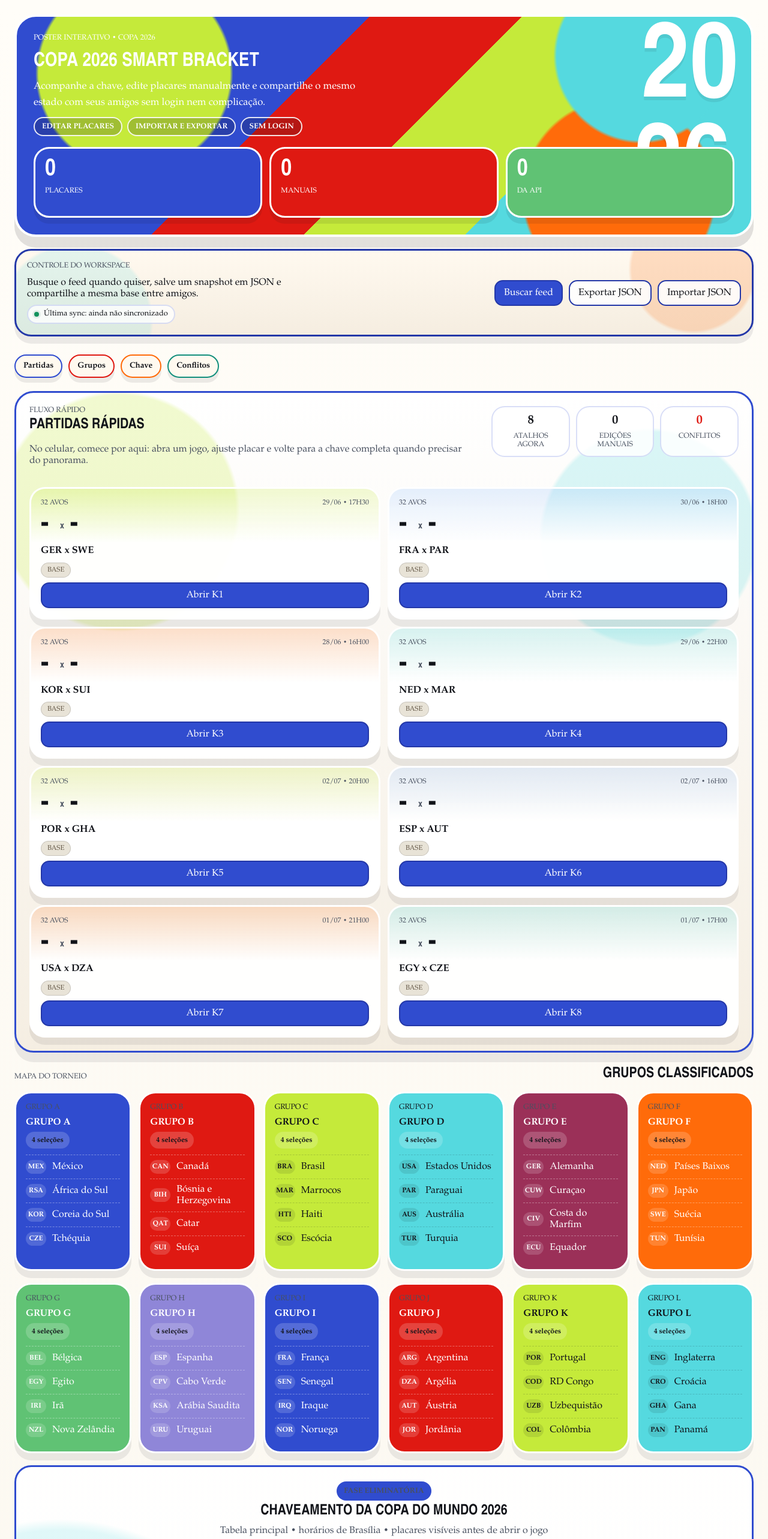
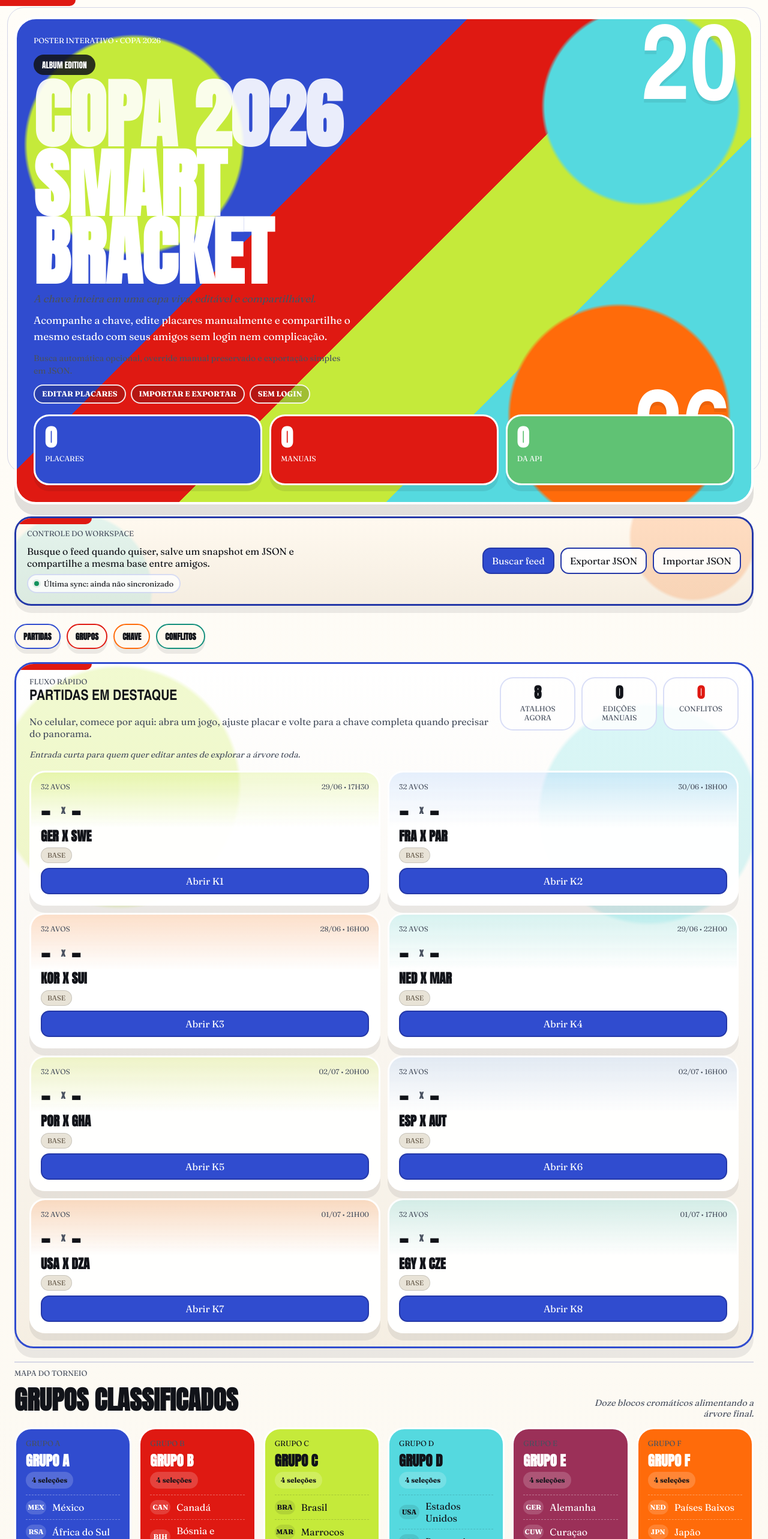
Before and after one commit to WellingtonFilho7/copa-2026-smart-bracket-v2, a React (Vite) app: page / in a window 1280 px wide. Shown: the top 2566 px of the page at 60% size. Built offline with nearby package versions, Linux system fonts and the light colour scheme.

Commit message:
Sharpen editorial poster styling

```diff
--- a/src/App.tsx
+++ b/src/App.tsx
@@ -160,10 +160,20 @@ export default function App() {
         </div>
         <div className="hero-copy">
           <p className="eyebrow hero-kicker">Poster interativo • Copa 2026</p>
-          <h1>Copa 2026 Smart Bracket</h1>
+          <div className="hero-title-stack">
+            <span className="hero-stamp">album edition</span>
+            <h1>
+              <span>Copa 2026</span>
+              Smart Bracket
+            </h1>
+          </div>
+          <p className="hero-deck">A chave inteira em uma capa viva, editável e compartilhável.</p>
           <p className="hero-lead">
             Acompanhe a chave, edite placares manualmente e compartilhe o mesmo estado com seus
             amigos sem login nem complicação.
+          </p>
+          <p className="hero-note">
+            Busca automática opcional, override manual preservado e exportação simples em JSON.
           </p>
           <div className="hero-ribbon-list" aria-label="Características da home">
             <span>editar placares</span>
@@ -208,8 +218,11 @@ export default function App() {
 
       <section className="section-block" id="grupos">
         <div className="section-heading">
-          <p className="eyebrow">Mapa do torneio</p>
-          <h2>Grupos classificados</h2>
+          <div>
+            <p className="eyebrow">Mapa do torneio</p>
+            <h2>Grupos classificados</h2>
+          </div>
+          <p className="section-note">Doze blocos cromáticos alimentando a árvore final.</p>
         </div>
         <GroupCards teams={workspace.tournament.teams} />
       </section>
--- a/src/components/GroupCards.tsx
+++ b/src/components/GroupCards.tsx
@@ -26,7 +26,7 @@ export function GroupCards({ teams }: GroupCardsProps) {
 
 function GroupCard({ group, teams }: { group: string; teams: TeamDefinition[] }) {
   return (
-    <section className={`group-card group-${group.toLowerCase()}`}>
+    <section className={`group-card group-${group.toLowerCase()}`} data-group={group}>
       <header className="group-card-header">
         <p className="eyebrow">Grupo {group}</p>
         <h3>Grupo {group}</h3>
--- a/src/components/MatchHub.tsx
+++ b/src/components/MatchHub.tsx
@@ -31,11 +31,12 @@ export function MatchHub({ matches, conflictCount, onOpenMatch }: MatchHubProps)
       <div className="match-hub-header">
         <div>
           <p className="eyebrow">Fluxo rápido</p>
-          <h2>Partidas rápidas</h2>
+          <h2>Partidas em destaque</h2>
           <p className="muted-copy">
             No celular, comece por aqui: abra um jogo, ajuste placar e volte para a chave
             completa quando precisar do panorama.
           </p>
+          <p className="match-hub-note">Entrada curta para quem quer editar antes de explorar a árvore toda.</p>
         </div>
         <div className="match-hub-metrics" aria-label="Resumo do workspace">
           <div className="match-metric">
--- a/src/styles.css
+++ b/src/styles.css
@@ -1,3 +1,5 @@
+@import url("https://fonts.googleapis.com/css2?family=Anton&family=Fraunces:opsz,wght@9..144,400;9..144,500;9..144,700;9..144,800&display=swap");
+
 :root {
   color-scheme: light;
   --paper: #f7f2e8;
@@ -21,7 +23,7 @@
   --album-plum: #8f86d8;
   --ok: #12925d;
   --warn: #d34c14;
-  font-family: "Palatino Linotype", "Book Antiqua", Georgia, serif;
+  font-family: "Fraunces", "Palatino Linotype", "Book Antiqua", Georgia, serif;
   background: var(--paper);
   color: var(--ink);
 }
@@ -38,6 +40,15 @@ body {
     radial-gradient(circle at 76% 22%, rgba(223, 25, 18, 0.18) 0, rgba(223, 25, 18, 0.18) 2px, transparent 3px),
     radial-gradient(circle at 32% 86%, rgba(197, 234, 58, 0.22) 0, rgba(197, 234, 58, 0.22) 2px, transparent 3px),
     linear-gradient(180deg, #fffdf8 0%, #f8f3e8 100%);
+}
+
+body::before {
+  content: "";
+  position: fixed;
+  inset: 12px;
+  border: 1.5px solid rgba(36, 56, 168, 0.2);
+  border-radius: 28px;
+  pointer-events: none;
 }
 
 h1,
@@ -58,7 +69,7 @@ input {
 }
 
 .app-shell {
-  padding: 24px;
+  padding: 28px 24px 32px;
   max-width: 1640px;
   margin: 0 auto;
 }
@@ -83,6 +94,8 @@ input {
   padding: 9px 13px;
   font-size: 0.84rem;
   font-weight: 700;
+  font-family: "Anton", "Arial Narrow", sans-serif;
+  text-transform: uppercase;
   box-shadow: 0 8px 0 rgba(17, 19, 25, 0.08);
 }
 
@@ -107,7 +120,7 @@ input {
 
 .hero h1,
 .bracket-header h2 {
-  font-family: "Arial Narrow", "Avenir Next Condensed", "Helvetica Neue Condensed", sans-serif;
+  font-family: "Anton", "Arial Narrow", "Avenir Next Condensed", "Helvetica Neue Condensed", sans-serif;
   text-transform: uppercase;
   margin: 0;
 }
@@ -142,7 +155,7 @@ input {
   position: relative;
   z-index: 1;
   display: grid;
-  gap: 10px;
+  gap: 12px;
   align-content: start;
 }
 
@@ -150,13 +163,60 @@ input {
   color: #fff;
 }
 
+.hero-title-stack {
+  display: grid;
+  gap: 10px;
+}
+
+.hero-stamp {
+  display: inline-flex;
+  width: fit-content;
+  align-items: center;
+  min-height: 34px;
+  padding: 0 14px;
+  border-radius: 999px;
+  background: rgba(17, 19, 25, 0.86);
+  color: #fff;
+  font-family: "Anton", "Arial Narrow", sans-serif;
+  font-size: 0.84rem;
+  text-transform: uppercase;
+}
+
+.hero h1 {
+  display: grid;
+  gap: 4px;
+  max-width: 9ch;
+  font-size: clamp(3.9rem, 11vw, 7.8rem);
+  line-height: 0.9;
+}
+
+.hero h1 span {
+  color: rgba(255, 255, 255, 0.9);
+}
+
+.hero-deck {
+  margin: 0;
+  max-width: 30rem;
+  color: rgba(255, 255, 255, 0.88);
+  font-size: 1.05rem;
+  font-style: italic;
+}
+
 .hero-lead {
   margin: 0;
-  max-width: 38rem;
+  max-width: 36rem;
   color: #fff;
-  font-size: 1.04rem;
-  line-height: 1.6;
+  font-size: 1.08rem;
+  line-height: 1.58;
   max-width: 34rem;
+}
+
+.hero-note {
+  margin: 0;
+  max-width: 33rem;
+  color: rgba(255, 255, 255, 0.82);
+  font-size: 0.88rem;
+  line-height: 1.5;
 }
 
 .hero-ribbon-list {
@@ -183,9 +243,9 @@ input {
   position: relative;
   z-index: 1;
   display: grid;
-  grid-template-columns: repeat(3, minmax(0, 1fr));
+  grid-template-columns: 1fr;
   gap: 12px;
-  align-content: end;
+  align-content: center;
 }
 
 .hero-stat {
@@ -200,8 +260,16 @@ input {
   box-shadow: 0 10px 0 rgba(17, 19, 25, 0.09);
 }
 
+.hero-stat:nth-child(2) {
+  margin-left: 18px;
+}
+
+.hero-stat:nth-child(3) {
+  margin-left: 36px;
+}
+
 .hero-stat strong {
-  font-family: "Arial Narrow", "Avenir Next Condensed", "Helvetica Neue Condensed", sans-serif;
+  font-family: "Anton", "Arial Narrow", "Avenir Next Condensed", "Helvetica Neue Condensed", sans-serif;
   font-size: 2.45rem;
   line-height: 1;
   font-variant-numeric: tabular-nums;
@@ -263,6 +331,22 @@ input {
   padding: 18px;
   margin-bottom: 18px;
   box-shadow: 0 12px 0 rgba(17, 19, 25, 0.08);
+  position: relative;
+  overflow: hidden;
+}
+
+.toolbar::before,
+.match-hub::before,
+.bracket-shell::before,
+.conflict-panel::before {
+  content: "";
+  position: absolute;
+  top: 0;
+  left: 0;
+  width: 126px;
+  height: 10px;
+  border-bottom-right-radius: 18px;
+  background: var(--album-red);
 }
 
 .hero-ribbon,
@@ -352,13 +436,28 @@ input {
   gap: 16px;
   align-items: end;
   margin-bottom: 14px;
+  padding-top: 10px;
+  border-top: 2px solid rgba(36, 56, 168, 0.18);
 }
 
 .section-heading h2,
 .conflict-panel h3 {
   margin: 0;
-  font-family: "Arial Narrow", "Avenir Next Condensed", "Helvetica Neue Condensed", sans-serif;
+  font-family: "Anton", "Arial Narrow", "Avenir Next Condensed", "Helvetica Neue Condensed", sans-serif;
   text-transform: uppercase;
+}
+
+.section-heading h2 {
+  font-size: clamp(1.8rem, 4vw, 2.7rem);
+}
+
+.section-note {
+  margin: 0;
+  max-width: 19rem;
+  text-align: right;
+  color: var(--muted);
+  font-size: 0.92rem;
+  font-style: italic;
 }
 
 .section-nav a:nth-child(4n + 1) {
@@ -408,6 +507,13 @@ input {
   color: var(--ink);
 }
 
+.match-hub-note {
+  margin: 10px 0 0;
+  color: var(--muted);
+  font-size: 0.88rem;
+  font-style: italic;
+}
+
 .match-hub .muted-copy,
 .match-hub .eyebrow {
   color: var(--muted);
@@ -430,8 +536,9 @@ input {
 
 .match-metric strong {
   display: block;
-  font-size: 1.3rem;
-  line-height: 1.1;
+  font-family: "Anton", "Arial Narrow", sans-serif;
+  font-size: 1.55rem;
+  line-height: 1;
   font-variant-numeric: tabular-nums;
 }
 
@@ -461,6 +568,8 @@ input {
   display: grid;
   gap: 8px;
   box-shadow: 0 12px 0 rgba(17, 19, 25, 0.08);
+  position: relative;
+  overflow: hidden;
 }
 
 .match-quick-card:nth-child(4n + 1) {
@@ -481,16 +590,19 @@ input {
 
 .match-quick-card h3 {
   margin: 0;
-  font-size: 1.02rem;
+  font-family: "Anton", "Arial Narrow", sans-serif;
+  font-size: 1.35rem;
+  text-transform: uppercase;
   color: var(--ink);
-  line-height: 1.25;
+  line-height: 1.05;
+  max-width: 11ch;
 }
 
 .match-quick-score {
   display: flex;
   align-items: center;
   gap: 10px;
-  font-family: "Arial Narrow", "Avenir Next Condensed", "Helvetica Neue Condensed", sans-serif;
+  font-family: "Anton", "Arial Narrow", "Avenir Next Condensed", "Helvetica Neue Condensed", sans-serif;
   font-size: clamp(2rem, 6vw, 3rem);
   font-weight: 700;
   line-height: 1;
@@ -557,9 +669,23 @@ input {
 
 .group-card {
   --group-accent: var(--accent);
+  position: relative;
+  overflow: hidden;
   border-radius: 28px;
   padding: 16px;
   box-shadow: 0 12px 0 rgba(17, 19, 25, 0.08);
+}
+
+.group-card::after {
+  content: attr(data-group);
+  position: absolute;
+  right: 12px;
+  bottom: -8px;
+  font-family: "Anton", "Arial Narrow", sans-serif;
+  font-size: 5rem;
+  line-height: 1;
+  color: rgba(255, 255, 255, 0.18);
+  pointer-events: none;
 }
 
 .group-card-header {
@@ -584,7 +710,9 @@ input {
 .group-card-header h3 {
   margin: 0;
   text-transform: uppercase;
-  font-size: 0.98rem;
+  font-family: "Anton", "Arial Narrow", sans-serif;
+  font-size: 1.45rem;
+  line-height: 1;
   color: #fff;
 }
 
@@ -665,6 +793,7 @@ input {
   padding: 8px 10px;
   border-radius: 999px;
   background: var(--album-blue);
+  font-family: "Anton", "Arial Narrow", sans-serif;
 }
 
 .match-card {
@@ -708,6 +837,7 @@ input {
   border-radius: 999px;
   background: var(--album-red);
   color: #fff;
+  font-family: "Anton", "Arial Narrow", sans-serif;
   font-weight: 700;
 }
 
@@ -736,7 +866,7 @@ input {
   border-radius: 999px;
   background: rgba(48, 76, 207, 0.08);
   color: var(--ink);
-  font-family: "Arial Narrow", "Avenir Next Condensed", "Helvetica Neue Condensed", sans-serif;
+  font-family: "Anton", "Arial Narrow", "Avenir Next Condensed", "Helvetica Neue Condensed", sans-serif;
   font-size: 1.15rem;
   font-weight: 700;
   font-variant-numeric: tabular-nums;
@@ -828,6 +958,9 @@ input {
 
 .match-modal h2 {
   color: var(--ink);
+  font-family: "Anton", "Arial Narrow", sans-serif;
+  font-size: clamp(2rem, 5vw, 3rem);
+  line-height: 0.95;
 }
 
 .modal-kicker {
@@ -954,8 +1087,8 @@ input {
   border-radius: 999px;
   background: var(--album-red);
   color: #fff;
-  font-family: "Arial Narrow", "Avenir Next Condensed", "Helvetica Neue Condensed", sans-serif;
-  font-size: 1.2rem;
+  font-family: "Anton", "Arial Narrow", "Avenir Next Condensed", "Helvetica Neue Condensed", sans-serif;
+  font-size: 1.4rem;
   font-variant-numeric: tabular-nums;
 }
 
@@ -1053,6 +1186,15 @@ input {
     grid-template-columns: 1fr;
   }
 
+  .hero-stats {
+    grid-template-columns: repeat(3, minmax(0, 1fr));
+  }
+
+  .hero-stat:nth-child(2),
+  .hero-stat:nth-child(3) {
+    margin-left: 0;
+  }
+
   .match-hub-strip {
     grid-template-columns: repeat(2, minmax(0, 1fr));
   }
@@ -1069,6 +1211,11 @@ input {
 @media (max-width: 900px) {
   .app-shell {
     padding: 16px;
+  }
+
+  body::before {
+    inset: 8px;
+    border-radius: 20px;
   }
 
   .section-nav {
@@ -1100,6 +1247,11 @@ input {
 
   .match-hub-header {
     flex-direction: column;
+  }
+
+  .section-note {
+    max-width: none;
+    text-align: left;
   }
 
   .match-hub-metrics {
@@ -1162,6 +1314,10 @@ input {
     border-radius: 26px;
   }
 
+  .hero h1 {
+    font-size: clamp(3rem, 20vw, 5.2rem);
+  }
+
   .hero-year {
     font-size: clamp(4.2rem, 24vw, 8rem);
   }
@@ -1191,6 +1347,11 @@ input {
 
   .hero-stat strong {
     font-size: 1.65rem;
+  }
+
+  .hero-stat:nth-child(2),
+  .hero-stat:nth-child(3) {
+    margin-left: 0;
   }
 
   .toolbar-row {
```
Also changed, not shown: 1 other file (tests, documents, lock files or other folders).
